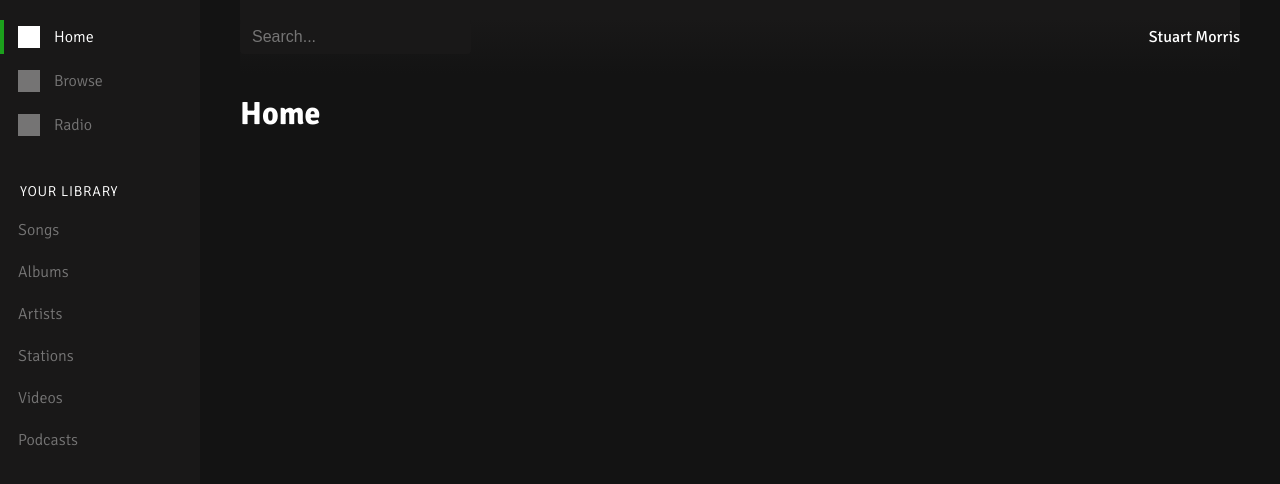
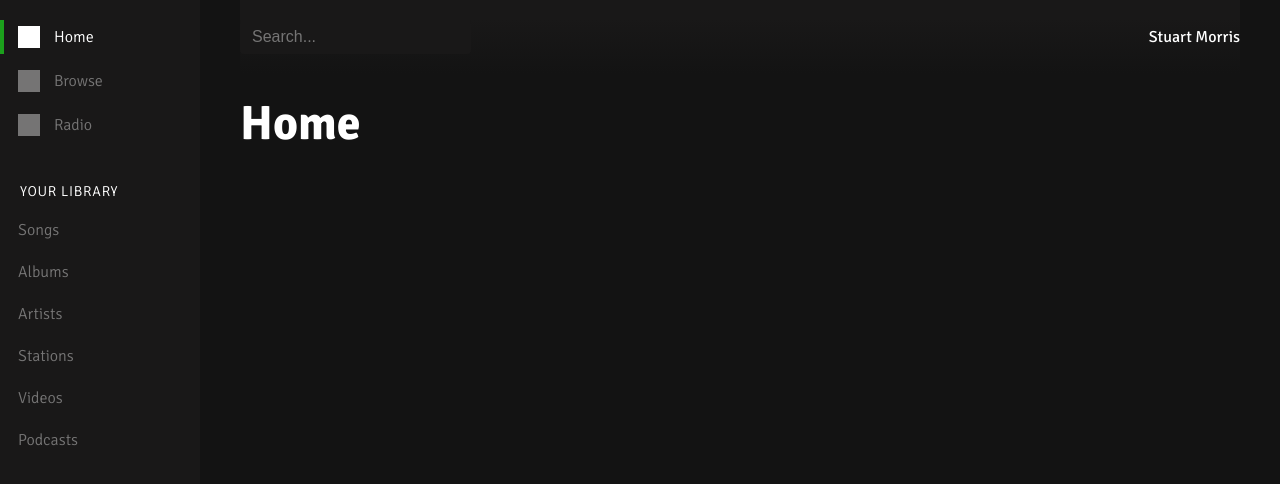
Before and after one commit to handcode-stuart/spotify-clone, a React (Create React App) app: page / in a window 1280 px wide. Shown: the top 484 px of the page. Built offline with nearby package versions, Linux system fonts and the light colour scheme.

Commit message:
Heading font sizes

```diff
--- a/src/App.scss
+++ b/src/App.scss
@@ -20,6 +20,14 @@ body {
     font-family: "Signika";
     font-size: 16px;
     color: $color-white;
+}
+
+h1 {
+    font-size: 3em;
+}
+
+h2 {
+    font-size: 2em;
 }
 
 h4 {
```
